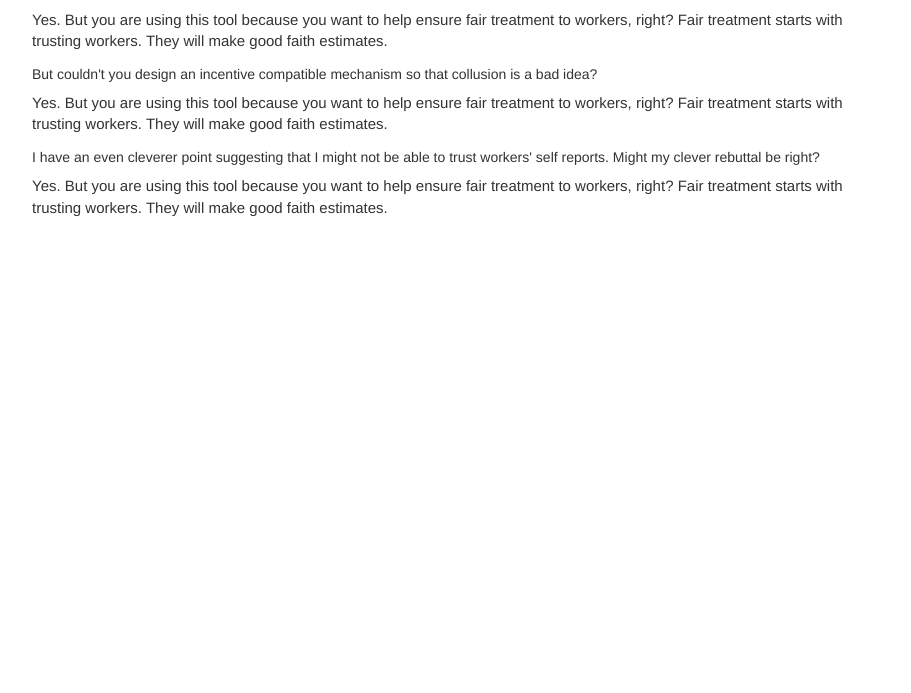
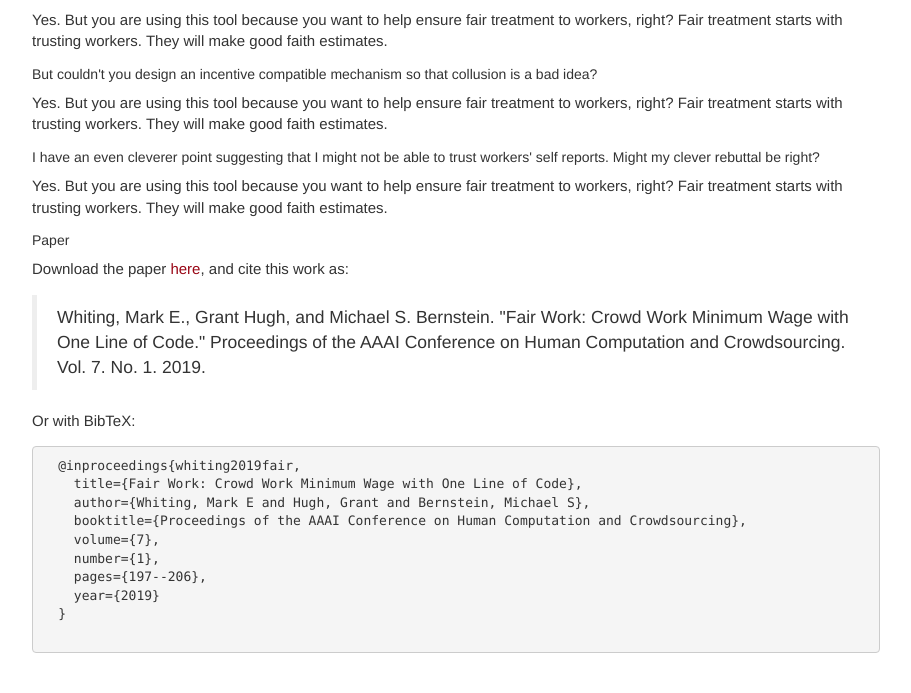
Before and after one commit to StanfordHCI/fairwork, a Django app: template auditor/templates/index.html in a window 1280 px wide. Shown: the part 712-1405 px from the top of the page, without its empty margins (38-949 px from the left). Before the commit the page ends 929 px from the top, so only its background shows below. Run offline with Django 3.2, Linux system fonts and the light colour scheme; the template is opened without the code that fills it, so the values that code supplies are empty; some libraries are stand-ins or nearby versions.

Commit message:
Adding citation information to the website.

```diff
--- a/auditor/templates/index.html
+++ b/auditor/templates/index.html
@@ -34,9 +34,20 @@
   <h5>I have an even cleverer point suggesting that I might not be able to trust workers' self reports. Might my clever rebuttal be right?</h5>
   <p>Yes. But you are using this tool because you want to help ensure fair treatment to workers, right? Fair treatment starts with trusting workers. They will make good faith estimates.</p>
 
-
-
-
-
+  <h5>Paper</h5>
+  <p>Download the paper <a href="https://hci.stanford.edu/publications/2019/fairwork/fairwork-hcomp2019.pdf" target="_blank">here</a>, and cite this work as:</p>
+  <blockquote>Whiting, Mark E., Grant Hugh, and Michael S. Bernstein. "Fair Work: Crowd Work Minimum Wage with One Line of Code." Proceedings of the AAAI Conference on Human Computation and Crowdsourcing. Vol. 7. No. 1. 2019.</blockquote>
+  <p>Or with BibTeX:</p>
+  <pre>
+  @inproceedings{whiting2019fair,
+    title={Fair Work: Crowd Work Minimum Wage with One Line of Code},
+    author={Whiting, Mark E and Hugh, Grant and Bernstein, Michael S},
+    booktitle={Proceedings of the AAAI Conference on Human Computation and Crowdsourcing},
+    volume={7},
+    number={1},
+    pages={197--206},
+    year={2019}
+  }
+  </pre>
 
 {% endblock %}
```
